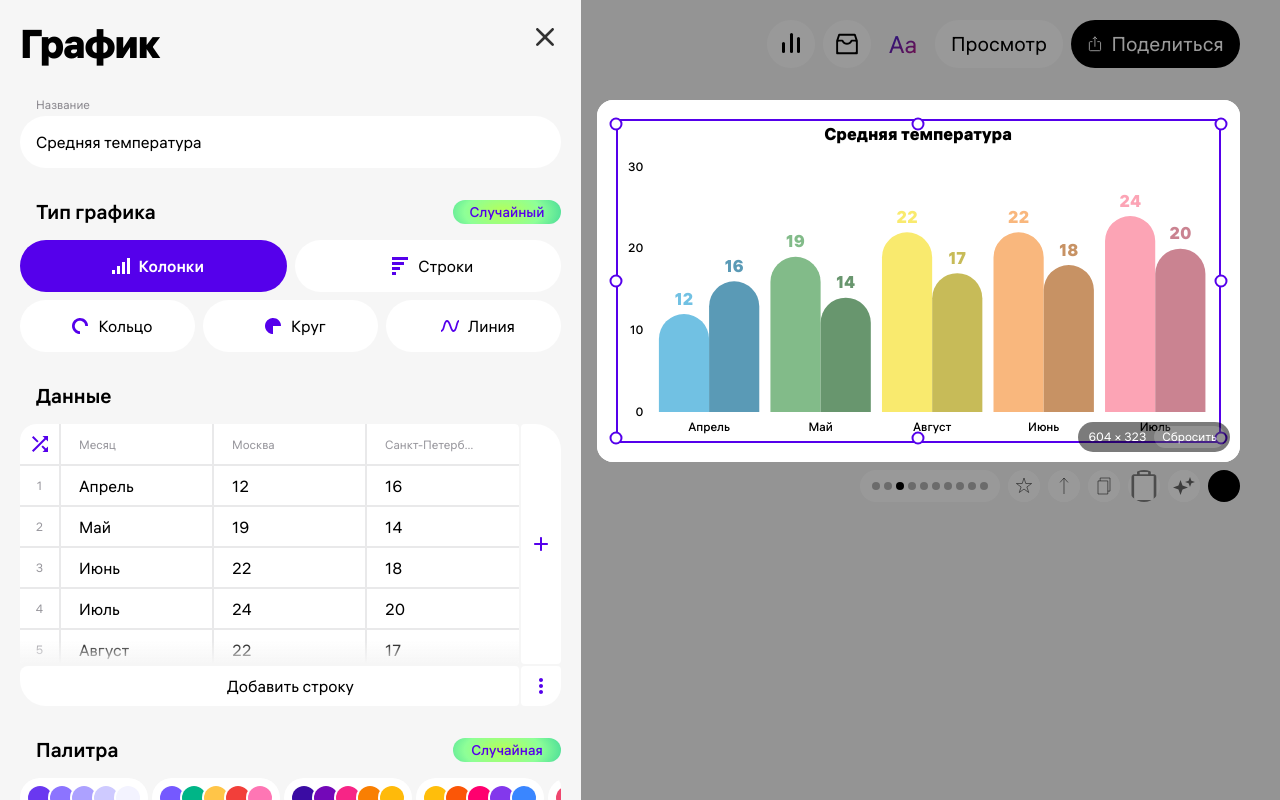
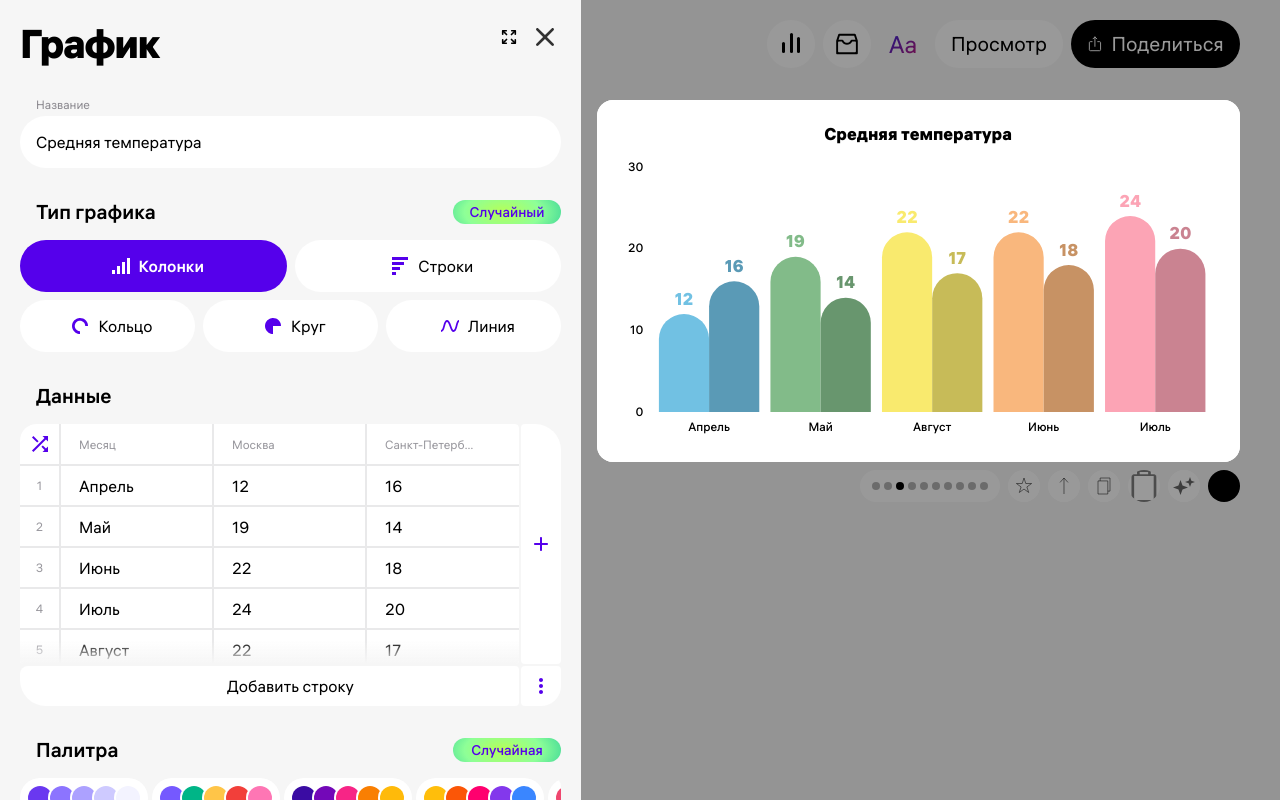
Before and after one commit to pentaoo/fokus_apache_echarts, a Vue app: page / in a window 1280 px wide. Built offline with nearby package versions, Linux system fonts and the light colour scheme.

Commit message:
Add chart transform mode toggle

```diff
--- a/src/App.vue
+++ b/src/App.vue
@@ -158,6 +158,7 @@ const renderer = ref<Renderer>('canvas')
 const chartTheme = ref<ChartTheme>('light')
 const styleMode = ref<StyleMode>('poster')
 const uiDesignMode = ref<UiDesignMode>('new')
+const chartTransformMode = ref(false)
 const isNewUi = computed(() => uiDesignMode.value === 'new')
 const chartTitle = ref('Средняя температура')
 const selectedBackgroundId = ref('white')
@@ -2529,6 +2530,7 @@ async function copyOption() {
         :pie-warnings="pieWarnings"
         :pie-maximum-radius-px="newUiPieMaximumRadius"
         :bar-width-minimum="barWidthMinimum"
+        :transform-mode="chartTransformMode"
         @update:chart-title="chartTitle = $event"
         @select-chart-type="selectNewUiChartType"
         @select-columns-bar="selectColumnBar"
@@ -2539,6 +2541,7 @@ async function copyOption() {
         @add-palette-color="addPaletteColor"
         @randomize="randomizeChartStyle"
         @clear="resetNewDesign"
+        @toggle-transform-mode="chartTransformMode = !chartTransformMode"
         @close="uiDesignMode = 'classic'"
       >
         <template #data-editor>
@@ -2563,7 +2566,7 @@ async function copyOption() {
     </template>
 
     <template #chart>
-      <ResizableChartObject>
+      <ResizableChartObject :active="chartTransformMode">
         <div
           ref="chartStageElement"
           class="chart-stage chart-poster new-ui-chart-stage"
--- a/src/components/NewDesignPanel.vue
+++ b/src/components/NewDesignPanel.vue
@@ -43,6 +43,7 @@ import orderRandomIcon from '../assets/new-ui/order-random.svg'
 import orderReversedIcon from '../assets/new-ui/order-reversed.svg'
 import pieIcon from '../assets/new-ui/pie.svg'
 import rowsIcon from '../assets/new-ui/rows.svg'
+import transformChartIcon from '../assets/new-ui/transform-chart.svg'
 
 interface PanelSeries {
   id: number
@@ -60,6 +61,7 @@ const props = defineProps<{
   pieWarnings: string[]
   pieMaximumRadiusPx: number
   barWidthMinimum: number
+  transformMode?: boolean
 }>()
 
 const emit = defineEmits<{
@@ -73,6 +75,7 @@ const emit = defineEmits<{
   'add-palette-color': []
   'randomize': []
   'clear': []
+  'toggle-transform-mode': []
   close: []
 }>()
 
@@ -523,6 +526,18 @@ function setPieNames(show: boolean) {
   <section class="new-design-panel" aria-labelledby="new-design-title">
     <header class="new-design-heading">
       <h2 id="new-design-title">График</h2>
+      <div class="new-design-heading-actions">
+        <button
+          class="new-design-transform"
+          :class="{ active: transformMode }"
+          type="button"
+          :aria-pressed="Boolean(transformMode)"
+          aria-label="Изменить размер и положение графика"
+          title="Изменить размер и положение графика"
+          @click="emit('toggle-transform-mode')"
+        >
+          <img :src="transformChartIcon" alt="" />
+        </button>
         <button
           class="new-design-clear"
           type="button"
@@ -532,6 +547,7 @@ function setPieNames(show: boolean) {
         >
           <img :src="clearIcon" alt="" />
         </button>
+      </div>
     </header>
 
     <div class="new-design-title-field">
@@ -1392,7 +1408,14 @@ input:focus-visible {
   letter-spacing: -1.5px;
 }
 
+.new-design-heading-actions {
+  display: flex;
+  align-items: center;
+  gap: 4px;
+}
+
 .new-design-clear,
+.new-design-transform,
 .new-design-random {
   display: grid;
   min-width: 0;
@@ -1403,23 +1426,54 @@ input:focus-visible {
   background: transparent;
 }
 
-.new-design-clear {
+.new-design-clear,
+.new-design-transform {
   width: 32px;
   height: 32px;
+  border-radius: 50%;
   font-size: 30px;
   font-weight: 300;
   line-height: 1;
 }
 
-.new-design-clear img {
+.new-design-clear img,
+.new-design-transform img {
   width: 18px;
   height: 18px;
+}
+
+.new-design-transform {
+  transition:
+    background-color 160ms ease,
+    transform 160ms ease;
+}
+
+.new-design-transform:hover {
+  background: #e9e2ff;
+}
+
+.new-design-transform.active {
+  background: var(--new-ui-accent);
+}
+
+.new-design-transform.active img {
+  filter: brightness(0) invert(1);
+}
+
+.new-design-transform:active {
+  transform: scale(0.94);
 }
 
 .new-design-clear:hover,
 .new-design-random:hover {
   color: var(--new-ui-accent);
   background: transparent;
+}
+
+@media (prefers-reduced-motion: reduce) {
+  .new-design-transform {
+    transition: none;
+  }
 }
 
 .new-design-title-field {
--- a/src/components/ResizableChartObject.vue
+++ b/src/components/ResizableChartObject.vue
@@ -1,5 +1,11 @@
 <script setup lang="ts">
-import { computed, onBeforeUnmount, onMounted, ref } from 'vue'
+import { computed, onBeforeUnmount, onMounted, ref, watch } from 'vue'
+
+const props = withDefaults(defineProps<{
+  active?: boolean
+}>(), {
+  active: false,
+})
 
 type ResizeDirection = 'n' | 'ne' | 'e' | 'se' | 's' | 'sw' | 'w' | 'nw'
 type GestureMode = 'move' | 'resize'
@@ -115,7 +121,7 @@ function startGesture(
   mode: GestureMode,
   direction?: ResizeDirection,
 ) {
-  if (event.button !== 0 || activeGesture) return
+  if (!props.active || event.button !== 0 || activeGesture) return
   event.preventDefault()
   event.stopPropagation()
 
@@ -187,6 +193,7 @@ function finishGesture(event: PointerEvent) {
 }
 
 function resizeWithKeyboard(direction: ResizeDirection, event: KeyboardEvent) {
+  if (!props.active) return
   if (!['ArrowLeft', 'ArrowRight', 'ArrowUp', 'ArrowDown'].includes(event.key)) return
   event.preventDefault()
   event.stopPropagation()
@@ -208,6 +215,7 @@ function resizeWithKeyboard(direction: ResizeDirection, event: KeyboardEvent) {
 }
 
 function moveWithKeyboard(event: KeyboardEvent) {
+  if (!props.active) return
   if (!['ArrowLeft', 'ArrowRight', 'ArrowUp', 'ArrowDown'].includes(event.key)) return
   event.preventDefault()
   const step = event.shiftKey ? 16 : 4
@@ -238,10 +246,18 @@ function resetRect(event?: Event) {
 
 function stopGlobalListeners() {
   activeGesture = null
+  isManipulating.value = false
   window.removeEventListener('pointermove', updateGesture)
   window.removeEventListener('pointerup', finishGesture)
   window.removeEventListener('pointercancel', finishGesture)
 }
+
+watch(
+  () => props.active,
+  (active) => {
+    if (!active) stopGlobalListeners()
+  },
+)
 
 onMounted(() => {
   if (!canvasElement.value) return
@@ -265,11 +281,16 @@ onBeforeUnmount(() => {
   <div ref="canvasElement" class="chart-object-canvas">
     <div
       class="chart-object"
-      :class="{ 'is-manipulating': isManipulating }"
+      :class="{
+        'is-active': active,
+        'is-manipulating': isManipulating,
+      }"
       :style="objectStyle"
       role="group"
-      tabindex="0"
-      aria-label="График. Перетаскивайте объект или используйте стрелки для перемещения"
+      :tabindex="active ? 0 : -1"
+      :aria-label="active
+        ? 'График. Перетаскивайте объект или используйте стрелки для перемещения'
+        : 'График'"
       @pointerdown="startGesture($event, 'move')"
       @keydown="moveWithKeyboard"
     >
@@ -279,6 +300,7 @@ onBeforeUnmount(() => {
 
       <button
         v-for="handle in handles"
+        v-if="active"
         :key="handle.direction"
         type="button"
         class="chart-resize-handle"
@@ -289,7 +311,11 @@ onBeforeUnmount(() => {
       />
     </div>
 
-    <div class="chart-object-readout" :class="{ 'is-active': isManipulating }">
+    <div
+      v-if="active"
+      class="chart-object-readout"
+      :class="{ 'is-active': isManipulating }"
+    >
       <output>{{ pixelSize.width }} × {{ pixelSize.height }}</output>
       <button type="button" aria-label="Вернуть исходный размер графика" @click="resetRect">
         Сбросить
@@ -313,11 +339,15 @@ onBeforeUnmount(() => {
   min-width: 0;
   min-height: 0;
   outline: none;
+  cursor: default;
+}
+
+.chart-object.is-active {
   cursor: move;
   touch-action: none;
 }
 
-.chart-object::after {
+.chart-object.is-active::after {
   position: absolute;
   z-index: 2;
   inset: 0;
@@ -326,7 +356,7 @@ onBeforeUnmount(() => {
   pointer-events: none;
 }
 
-.chart-object:focus-visible::after {
+.chart-object.is-active:focus-visible::after {
   box-shadow: 0 0 0 3px rgb(85 0 235 / 24%);
 }
 
@@ -334,6 +364,9 @@ onBeforeUnmount(() => {
   width: 100%;
   height: 100%;
   overflow: hidden;
+}
+
+.chart-object.is-active .chart-object-content {
   pointer-events: none;
 }
 
```
Also changed, not shown: src/assets/new-ui/transform-chart.svg (added). Lines whose indentation alone changed are shown as unchanged.
